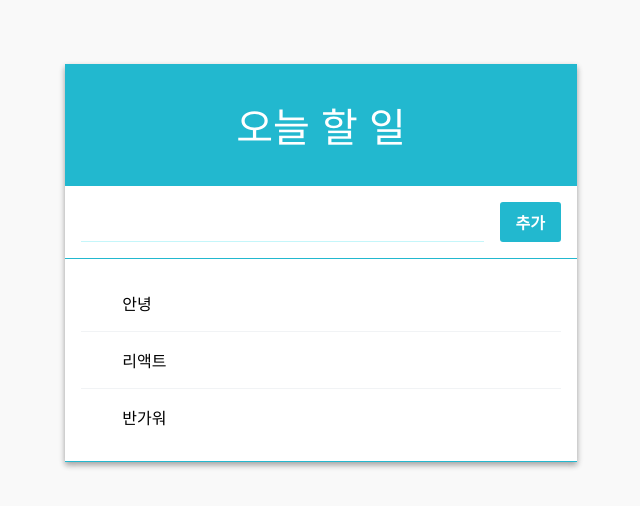
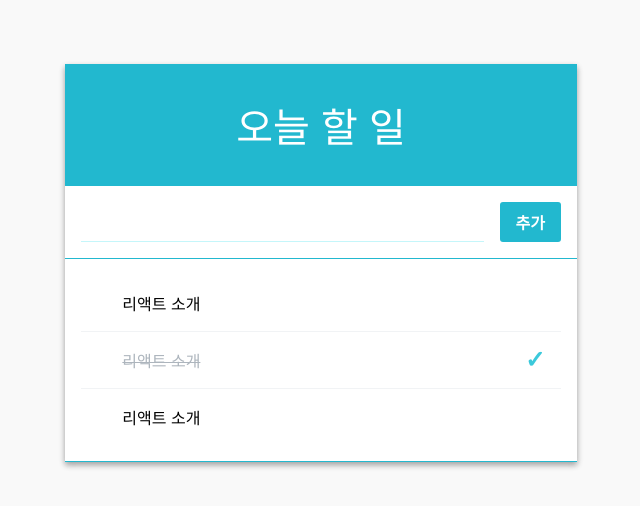
Before and after one commit to minje94/Todo_list, a React (Create React App) app in the folder Todo_list/: page / in a window 1280 px wide. Shown: the top 506 px of the page, without its empty margins (319-959 px from the left). Built offline with nearby package versions, Linux system fonts and the light colour scheme.

Commit message:
Update TodoItemList.js

```diff
--- a/Todo_list/src/components/TodoItemList.js
+++ b/Todo_list/src/components/TodoItemList.js
@@ -4,11 +4,23 @@
 class TodoItemList extends Component {
     render() {
         const{todos, onToggle, onRemove} = this. props;
+
+        const todoList = todos.map(
+            ({id, text, checked}) => (
+                <TodoItem
+                    id = {id}
+                    text = {text}
+                    checked = {checked}
+                    onToggle = {onToggle}
+                    onRemove = {onRemove}
+                    key = {id}
+                />
+            )
+        );
+
         return (
             <div>
-                <TodoItem text="안녕"/>
-                <TodoItem text="리액트"/>
-                <TodoItem text="반가워"/>
+                {todoList}
             </div>
         );
     }
```
